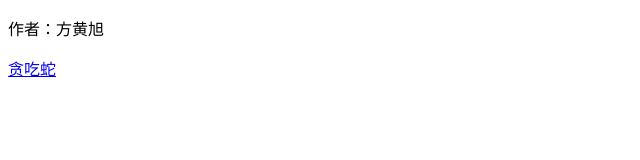
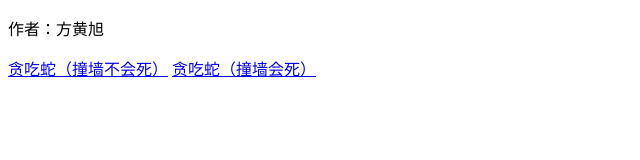
Before and after one commit to fanghuangxu/HtmlGame, a plain HTML site: page index.html in a window 1280 px wide. Shown: the whole page, without its empty margins (0-640 px from the left). Drawn offline with Linux system fonts and the light colour scheme.

Commit message:
Update index.html

```diff
--- a/index.html
+++ b/index.html
@@ -6,6 +6,7 @@
     <title>html游戏</title>
 </head>
   <p>作者：方黄旭</p>
-  <a href='贪吃蛇.html'>贪吃蛇<a>
+  <a href='贪吃蛇.html'>贪吃蛇（撞墙不会死）<a>
+  <a href='22.html'>贪吃蛇（撞墙会死）</a>
 </body>
 </html>
```
